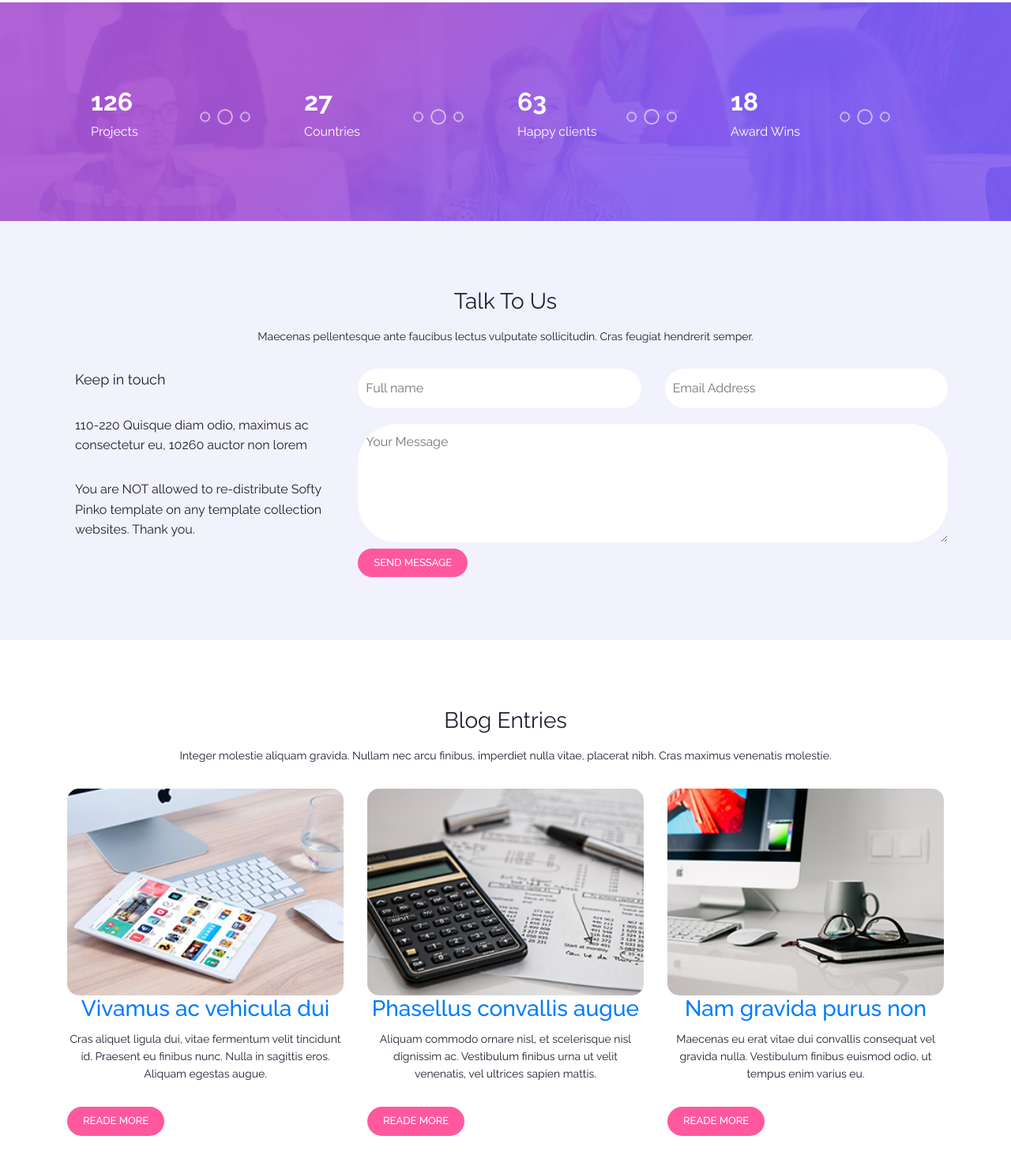
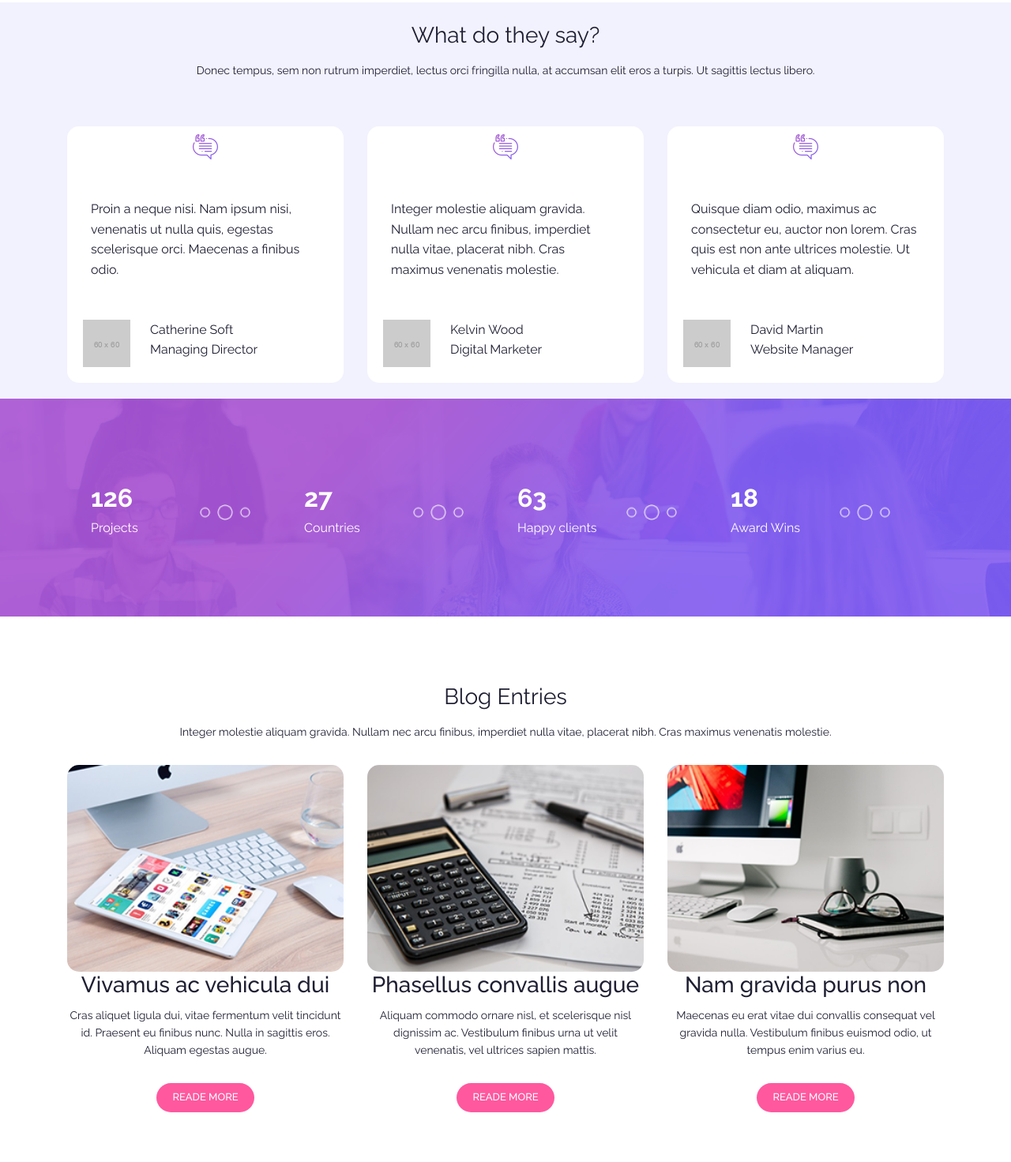
Before and after one commit to Tradaocam-sa/prjc2, a plain HTML site: page index.html in a window 1280 px wide. Shown: the part 1713-3185 px from the top of the page at 79% size. Drawn offline with nearby package versions, Linux system fonts and the light colour scheme; a web font is replaced by a local one.

Commit message:
commit again

```diff
--- a/assets/css/style.css
+++ b/assets/css/style.css
@@ -288,13 +288,76 @@
     align-items: center;
 }
 
-.banHang .box-button {
-    justify-content: center;
-    align-items: center;
+.banHang .container .box-button {
+    text-align: center;
+}
+
+.banHang .container .box-head .inner-title a{
+    color: var(--color-text);
+}
+
+.banHang .container .box-head  .inner-desc {
+    color: var(--color-text);
+
 }
 
 
+.banHang .container .box-head .inner-title a:hover{
+    color: var(--color-two);
+    text-decoration:none;
+}
+
+/* END BANHANG */
 
 
+/* SECTION FIVE  */
+.section-five {
+    background: var(--color-three);
+}
 
-/* END BANHANG */
+.section-five .box-head{
+    padding: 20px;
+}
+.section-five .inner-content {
+    background: #fff;
+    border-radius: 15px;
+    object-fit: contain;
+}
+
+.section-five .inner-image {
+    text-align: center;
+    margin: 10px 10px ;
+    margin-top: 10px;
+    padding: 10px;
+}
+
+.section-five .inner-comment {
+    display: flex;
+
+    margin-bottom: 20px;
+    padding: 20px;
+}
+
+.section-five .inner-comment .inner-name {
+    margin-left: 25px;
+
+}
+
+.section-five .container .inner-comment .inner-icon {
+
+    display: block;
+    border-radius: 50%;
+}
+
+.section-five .container .inner-comment .inner-icon img {
+    width: 100%;
+    height: 100%;
+    object-fit: contain;
+}
+.section-five .inner-text {
+    padding: 30px;
+    color:var(--color-text)
+}
+
+
+/* END SECTION FIVE  */
--- a/index.html
+++ b/index.html
@@ -188,6 +188,98 @@
         </div>
     </div>
     <!-- END SECTION THREE  -->
+
+    <!-- SECTION FIVE  -->
+    <div class="section-five">
+        <div class="container">
+            <div class="row">
+                <div class="col-xl-12">
+                <div class="box-head">
+                    <div class="inner-title">
+                        What do they say?
+                    </div>
+                    <div class="inner-desc">
+                        Donec tempus, sem non rutrum imperdiet, lectus orci fringilla nulla, at accumsan elit eros a turpis. Ut sagittis lectus libero.
+                    </div>
+
+                </div>
+            </div>
+            </div>
+
+        <div class="row">
+            <div class="col-xl-4">
+                <div class="inner-content">
+                <div class="inner-image">
+                    <img src="./assets/images/testimonial-icon.png">
+                </div>
+                <div class="inner-text">
+                    Proin a neque nisi. Nam ipsum nisi, venenatis ut nulla quis, egestas scelerisque orci. Maecenas a finibus odio.
+                </div>
+                <div class="inner-comment">
+                    <div class="inner-icon">
+                        <img src="./assets/images/60x60.png">
+                    </div>
+                    <div class="inner-name">
+                        <div class="name">
+                            Catherine Soft
+                        </div>
+                        <div class="title">
+                            Managing Director
+                        </div>
+                    </div>
+                </div>
+            </div>
+        </div>
+            <div class="col-xl-4">
+                <div class="inner-content">
+                <div class="inner-image">
+                    <img src="./assets/images/testimonial-icon.png">
+                </div>
+                <div class="inner-text">
+                   Integer molestie aliquam gravida. Nullam nec arcu finibus, imperdiet nulla vitae, placerat nibh. Cras maximus venenatis molestie.
+                </div>
+                <div class="inner-comment">
+                    <div class="inner-icon">
+                        <img src="./assets/images/60x60.png">
+                    </div>
+                    <div class="inner-name">
+                        <div class="name">
+                            Kelvin Wood
+                        </div>
+                        <div class="title">
+                            Digital Marketer
+                        </div>
+                    </div>
+                </div>
+            </div>
+        </div>
+            <div class="col-xl-4">
+                <div class="inner-content">
+                <div class="inner-image">
+                    <img src="./assets/images/testimonial-icon.png">
+                </div>
+                <div class="inner-text">
+                    Quisque diam odio, maximus ac consectetur eu, auctor non lorem. Cras quis est non ante ultrices molestie. Ut vehicula et diam at aliquam.
+                </div>
+                <div class="inner-comment">
+                    <div class="inner-icon">
+                        <img src="./assets/images/60x60.png">
+                    </div>
+                    <div class="inner-name">
+                        <div class="name">
+                            David Martin
+                        </div>
+                        <div class="title">
+                            Website Manager
+                        </div>
+                    </div>
+                </div>
+            </div>
+        </div>
+        </div>
+        </div>
+    </div>
+    <!-- END SECTION FIVE  -->
     <!-- SECTION FOUR -->
     <div class="section-four">
         <div class="container">
@@ -244,6 +336,87 @@
     </div>
     <!-- END SECTION FOUR -->
 
+    <!-- BANHANG -->
+    <div class="banHang">
+        <div class="container">
+            <div class="row">
+                <div class="col-xl-12">
+                    <div class="box-head">
+                        <div class="inner-title">
+                            Blog Entries
+
+                        </div>
+                        <div class="inner-desc">
+                            Integer molestie aliquam gravida. Nullam nec arcu finibus, imperdiet nulla vitae, placerat nibh. Cras maximus venenatis molestie.
+                        </div>
+                    </div>
+
+                </div>
+
+            </div>
+            <div class="row box">
+                <div class="col-xl-4">
+                    <div class="inner-box">
+                    <div class="inner-image">
+                        <img src="./assets/images/blog-item-01.png">
+                    </div>
+                    <div class="box-head">
+                        <div class="inner-title">
+                            <h3><a href="#">Vivamus ac vehicula dui</a></h3>
+                        </div>
+                        <div class="inner-desc">
+                            Cras aliquet ligula dui, vitae fermentum velit tincidunt id. Praesent eu finibus nunc. Nulla in sagittis eros. Aliquam egestas augue.
+                        </div>
+
+                    </div>
+                    <div class="box-button">
+                    <div class="button button-two" > READE MORE</div>
+                    </div>
+                </div>
+            </div>
+
+                <div class="col-xl-4">
+                    <div class="inner-box">
+                    <div class="inner-image">
+                        <img src="./assets/images/blog-item-02.png">
+                    </div>
+                    <div class="box-head">
+                        <div class="inner-title">
+                            <h3><a href="#">Phasellus convallis augue</a></h3>
+                        </div>
+                        <div class="inner-desc">
+                            Aliquam commodo ornare nisl, et scelerisque nisl dignissim ac. Vestibulum finibus urna ut velit venenatis, vel ultrices sapien mattis.
+                        </div>
+
+                    </div>
+                    <div class="box-button">
+                    <div class="button button-two" > READE MORE</div></div>
+                    </div>
+                </div>
+                <div class="col-xl-4">
+                    <div class="inner-box">
+                    <div class="inner-image">
+                        <img src="./assets/images/blog-item-03.png">
+                    </div>
+                    <div class="box-head">
+                        <div class="inner-title">
+                            <h3><a href="#">Nam gravida purus non</a></h3>
+                        </div>
+                        <div class="inner-desc">
+                            Maecenas eu erat vitae dui convallis consequat vel gravida nulla. Vestibulum finibus euismod odio, ut tempus enim varius eu.
+                        </div>
+
+                    </div>
+                    <div class="box-button">
+                    <div class="button button-two" > READE MORE</div>
+                    </div>
+                    </div>
+                </div>
+            </div>
+        </div>
+    </div>
+    <!--END BANHANG -->
+
     <!-- BLOGENTRIES -->
     <div class="blog-entry">
         <div class="container">
@@ -298,84 +471,6 @@
     </div>
     <!--END BLOGENTRIES -->
 
-    <!-- BANHANG -->
-    <div class="banHang">
-        <div class="container">
-            <div class="row">
-                <div class="col-xl-12">
-                    <div class="box-head">
-                        <div class="inner-title">
-                            Blog Entries
-
-                        </div>
-                        <div class="inner-desc">
-                            Integer molestie aliquam gravida. Nullam nec arcu finibus, imperdiet nulla vitae, placerat nibh. Cras maximus venenatis molestie.
-                        </div>
-                    </div>
-
-                </div>
-
-            </div>
-            <div class="row box">
-                <div class="col-xl-4">
-                    <div class="inner-box">
-                    <div class="inner-image">
-                        <img src="./assets/images/blog-item-01.png">
-                    </div>
-                    <div class="box-head">
-                        <div class="inner-title">
-                            <h3><a href="#">Vivamus ac vehicula dui</a></h3>
-                        </div>
-                        <div class="inner-desc">
-                            Cras aliquet ligula dui, vitae fermentum velit tincidunt id. Praesent eu finibus nunc. Nulla in sagittis eros. Aliquam egestas augue.
-                        </div>
-
-                    </div>
-                    <div class="box-button">
-                    <div class="button button-two" > READE MORE</div>
-                    </div>
-                </div>
-            </div>
-
-                <div class="col-xl-4">
-                    <div class="inner-box">
-                    <div class="inner-image">
-                        <img src="./assets/images/blog-item-02.png">
-                    </div>
-                    <div class="box-head">
-                        <div class="inner-title">
-                            <h3><a href="#">Phasellus convallis augue</a></h3>
-                        </div>
-                        <div class="inner-desc">
-                            Aliquam commodo ornare nisl, et scelerisque nisl dignissim ac. Vestibulum finibus urna ut velit venenatis, vel ultrices sapien mattis.
-                        </div>
-
-                    </div>
-                    <div class="button button-two" > READE MORE</div>
-                    </div>
-                </div>
-                <div class="col-xl-4">
-                    <div class="inner-box">
-                    <div class="inner-image">
-                        <img src="./assets/images/blog-item-03.png">
-                    </div>
-                    <div class="box-head">
-                        <div class="inner-title">
-                            <h3><a href="#">Nam gravida purus non</a></h3>
-                        </div>
-                        <div class="inner-desc">
-                            Maecenas eu erat vitae dui convallis consequat vel gravida nulla. Vestibulum finibus euismod odio, ut tempus enim varius eu.
-                        </div>
-
-                    </div>
-                    <div class="button button-two" > READE MORE</div>
-                    </div>
-                </div>
-            </div>
-        </div>
-    </div>
-    <!--END BANHANG -->
-
 
 </body>
 
```
Also changed, not shown: assets/images/60x60.png (added), assets/images/testimonial-icon.png (added).
